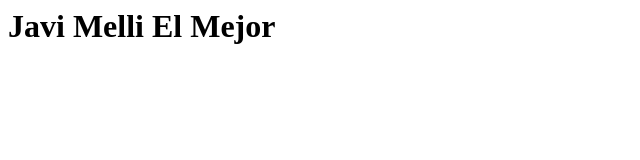
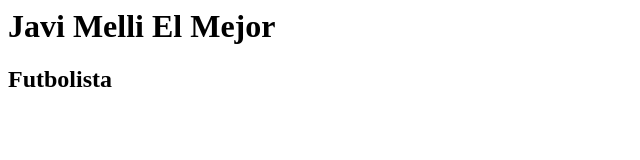
Before and after one commit to javimelli/cursoGitViewnext, a plain HTML site: page index.html in a window 1280 px wide. Shown: the whole page, without its empty margins (0-640 px from the left). Drawn offline with Linux system fonts and the light colour scheme.

Commit message:
Subida index.html

```diff
--- a/index.html
+++ b/index.html
@@ -5,6 +5,7 @@
 
 <Body>
 <h1> Javi Melli El Mejor</h1>
+<h2> Futbolista  </h2>
 </Body>
 
 </html>
```
